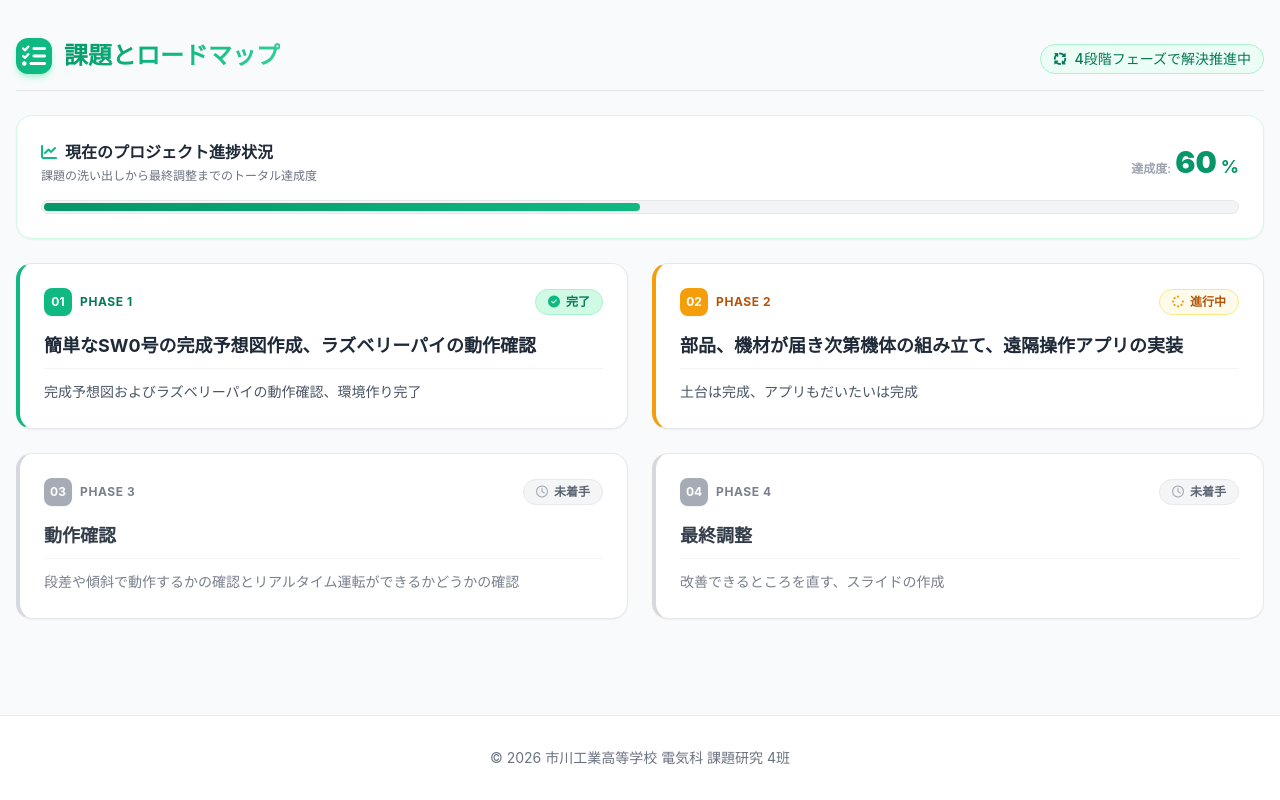
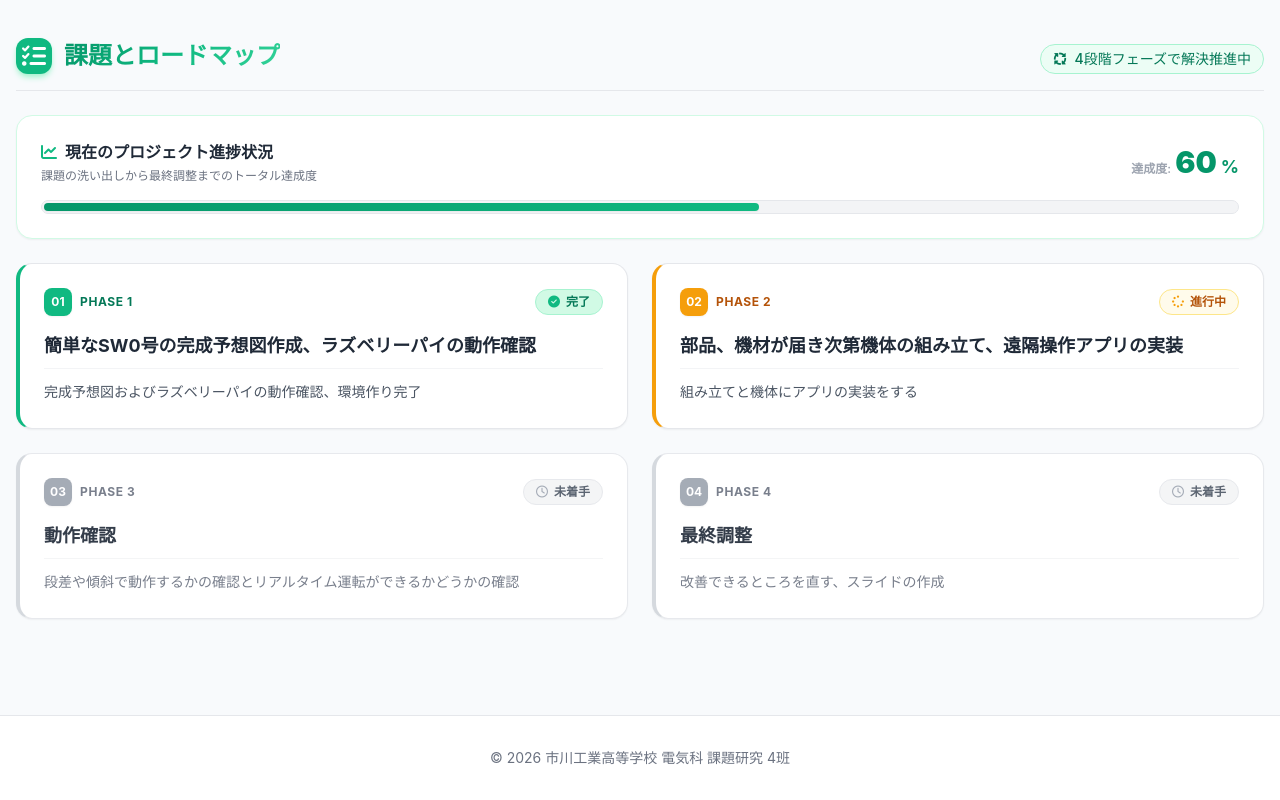
Before and after one commit to ick2421004-code/Kadaikennkyu-2, a plain HTML site: page index.html in a window 1280 px wide. Shown: the part 1344-2144 px from the top of the page. Drawn offline with nearby package versions, Linux system fonts and the light colour scheme.

Commit message:
Update progress bar width and task description

```diff
--- a/index.html
+++ b/index.html
@@ -313,7 +313,7 @@
 
                 <!-- プログレスバー背景 -->
                 <div class="w-full bg-gray-100 h-3.5 rounded-full overflow-hidden p-0.5 border border-gray-200">
-                    <div class="bg-green-gradient h-full rounded-full transition-all duration-1000 shadow-sm" style="width: 50%;"></div>
+                    <div class="bg-green-gradient h-full rounded-full transition-all duration-1000 shadow-sm" style="width: 60%;"></div>
                 </div>
             </div>
 
@@ -358,7 +358,7 @@
                         部品、機材が届き次第機体の組み立て、遠隔操作アプリの実装
                     </h3>
                     <p class="text-gray-600 text-sm leading-relaxed border-t border-gray-100 pt-3">
-                        土台は完成、アプリもだいたいは完成
+                        組み立てと機体にアプリの実装をする
                     </p>
                 </article>
 
```
